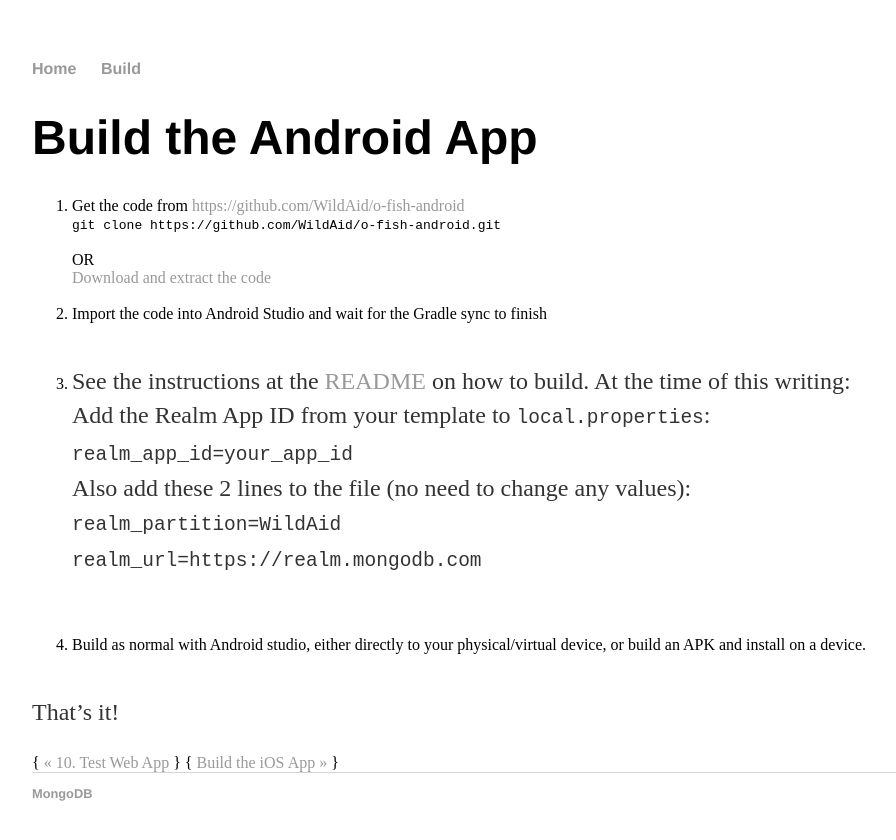
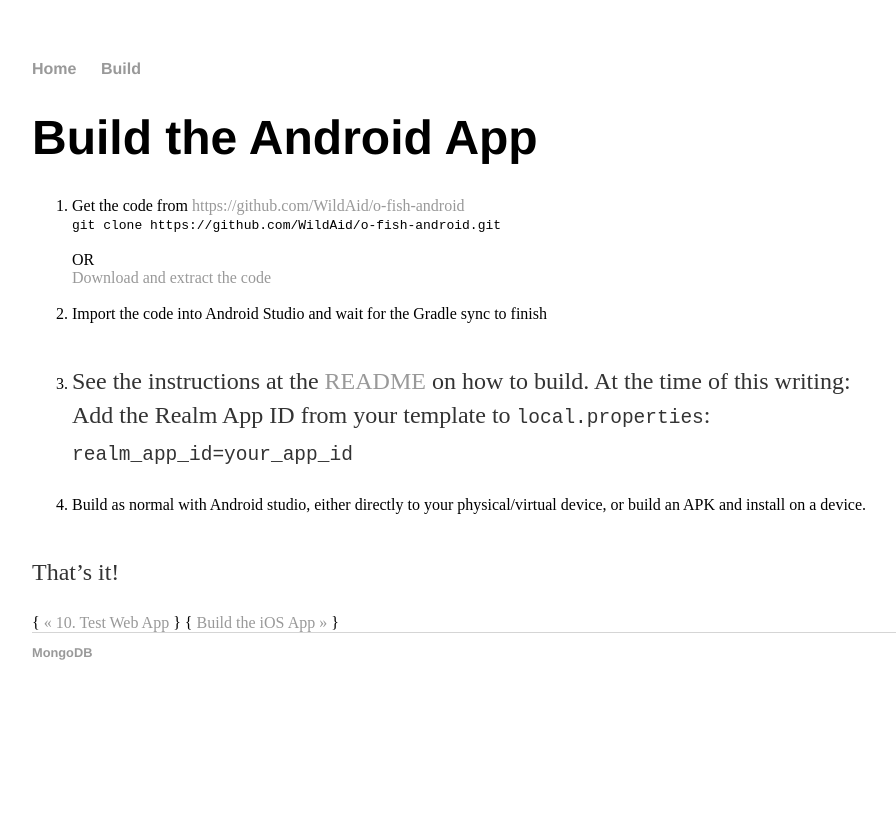
Before and after one commit to WildAid/wildaid.github.io, a Jekyll site: the page built from _posts/2020-06-11-Build-Android.md, in a window 1280 px wide. Shown: the top 840 px of the page, without its empty margins (160-1056 px from the left). Built offline with Jekyll 4.4.1, drawn with Linux system fonts in a browser that asks for light colours.

Commit message:
Remove Android partition requirements

```diff
--- a/_posts/2020-06-11-Build-Android.md
+++ b/_posts/2020-06-11-Build-Android.md
@@ -11,9 +11,6 @@
 1. See the instructions at the <A HREF="https://github.com/WildAid/o-fish-android/blob/main/README.md">README</A> on how to build. At the time of this writing:<BR>
 Add the Realm App ID from your template to `local.properties`:<BR>
 `realm_app_id=your_app_id`<BR>
-Also add these 2 lines to the file (no need to change any values):<BR>
-`realm_partition=WildAid`<BR>
-`realm_url=https://realm.mongodb.com`<BR><BR>
 
 1. Build as normal with Android studio, either directly to your physical/virtual device, or build an APK and install on a device.<BR><BR>
 
```
